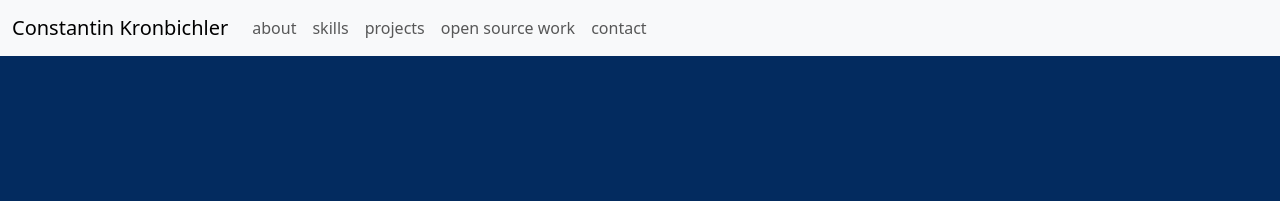
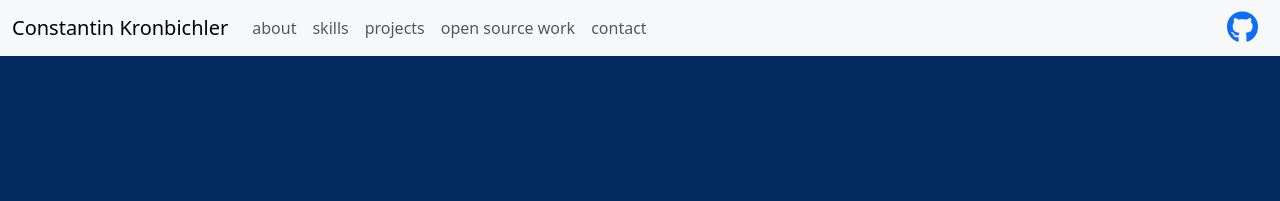
Before and after one commit to ccrownhill/portfolio, a Jekyll site: the page built from index.html, in a window 1280 px wide. Shown: the top 201 px of the page. Built offline with Jekyll 4.4.1, drawn with Linux system fonts in a browser that asks for light colours; nearby versions of some CDN libraries.

Commit message:
add github

```diff
--- a/_includes/nav.html
+++ b/_includes/nav.html
@@ -23,6 +23,9 @@
         </li>
       </ul>
     </div>
+    <span class="hint--bottom bottom-link" aria-label="GitHub">
+        <a href="https://github.com/{{ site.github_username }}"><i class="head-icon fab fa-github"></i></a>
+    </span>
   </div>
 </nav>
 <!--
```
